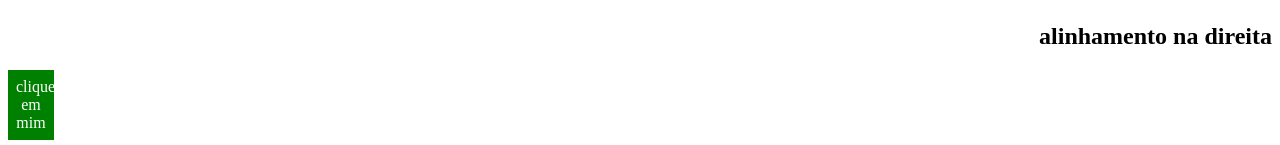
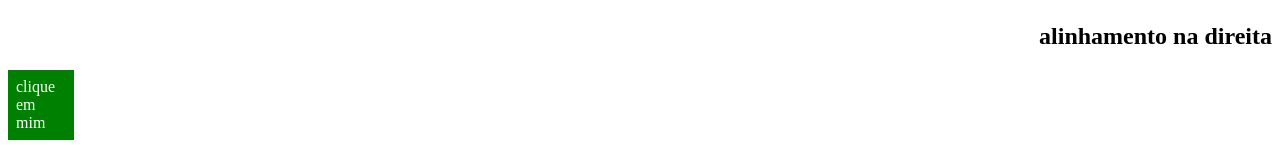
Before and after one commit to Lucasslkjjj/primeiro-site-css, a plain HTML site: page index.html in a window 1280 px wide. Shown: the part 843-988 px from the top of the page. Drawn offline with Linux system fonts and the light colour scheme.

Commit message:
Atualizar o styles.css

```diff
--- a/styles.css
+++ b/styles.css
@@ -50,9 +50,9 @@
   color:white;
   background-color:green;
   padding:3px;
+ text align:center;
   display:block;
   border:5px solid green;
-  text-align : center;
-  width:30px;
+  width:50px;
   text-decoration:none;
 }
```
